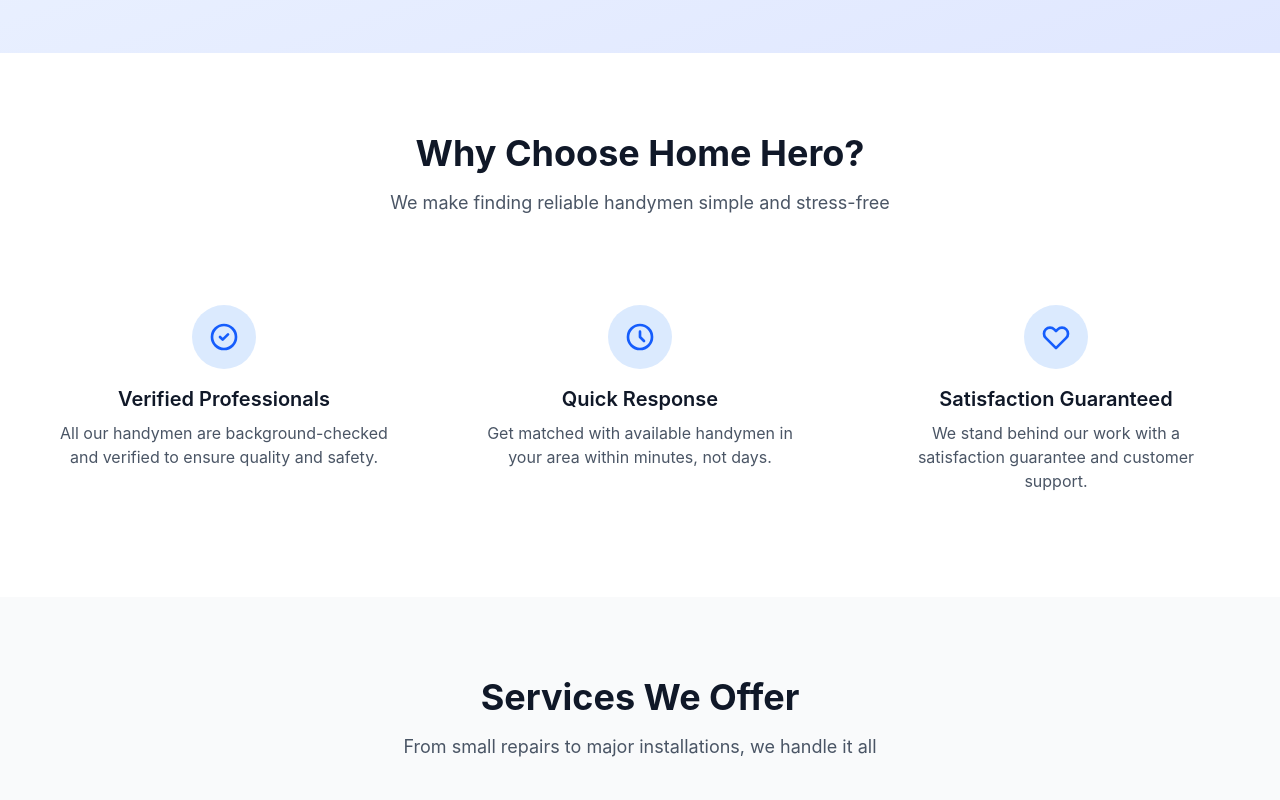
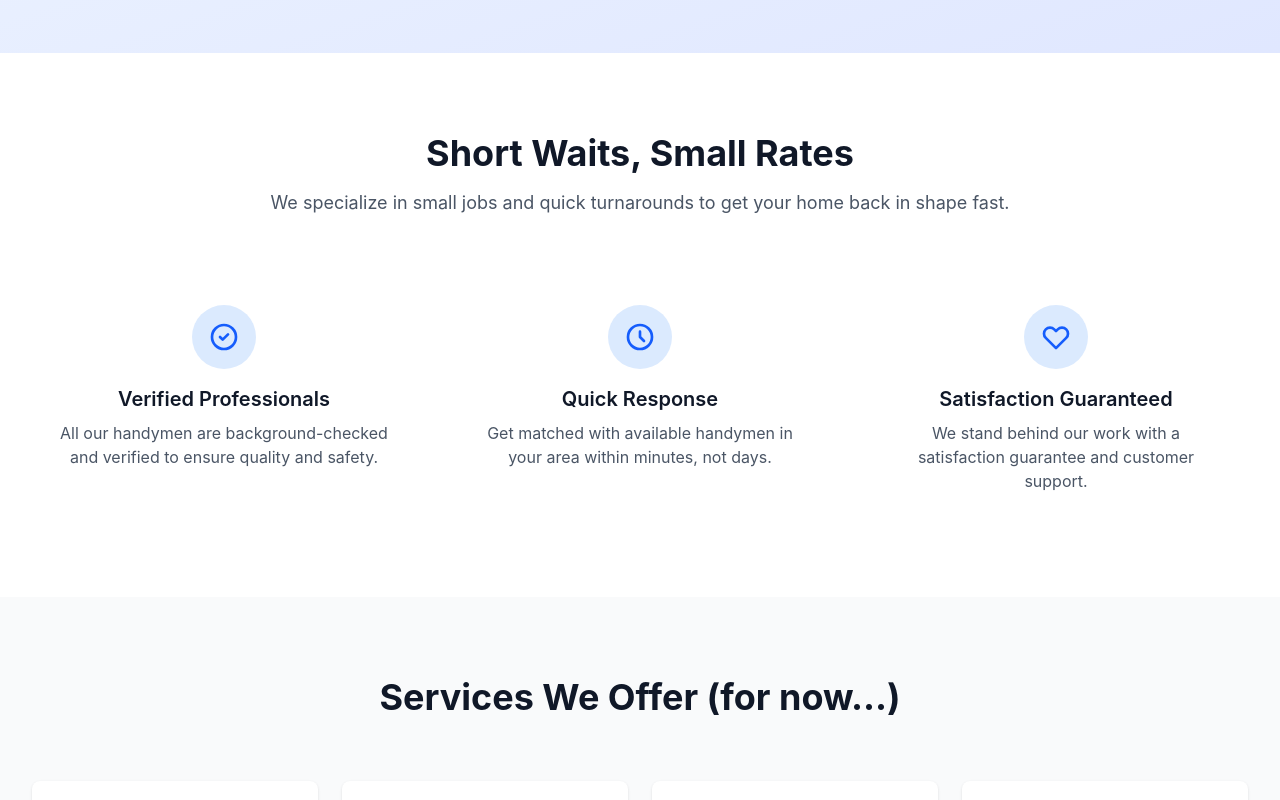
Before and after one commit to aaryan-rampal/home-hero, a React (Vite) app in the folder frontend/: page / in a window 1280 px wide. Shown: the part 440-1240 px from the top of the page. Built offline with nearby package versions, Linux system fonts and the light colour scheme.

Commit message:
feat: update Landing page headings and descriptions for clarity and engagement

```diff
--- a/frontend/src/pages/Landing.tsx
+++ b/frontend/src/pages/Landing.tsx
@@ -40,10 +40,10 @@ const Landing = () => {
         <div className="max-w-7xl mx-auto px-4 sm:px-6 lg:px-8">
           <div className="text-center mb-16">
             <h2 className="text-3xl md:text-4xl font-bold text-gray-900 mb-4">
-              Why Choose Home Hero?
+              Short Waits, Small Rates
             </h2>
             <p className="text-lg text-gray-600">
-              We make finding reliable handymen simple and stress-free
+              We specialize in small jobs and quick turnarounds to get your home back in shape fast.
             </p>
           </div>
 
@@ -95,11 +95,11 @@ const Landing = () => {
         <div className="max-w-7xl mx-auto px-4 sm:px-6 lg:px-8">
           <div className="text-center mb-16">
             <h2 className="text-3xl md:text-4xl font-bold text-gray-900 mb-4">
-              Services We Offer
+              Services We Offer (for now...)
             </h2>
-            <p className="text-lg text-gray-600">
-              From small repairs to major installations, we handle it all
-            </p>
+            {/* <p className="text-lg text-gray-600">
+              From small repairs to , we handle it all
+            </p> */}
           </div>
 
           <div className="grid grid-cols-2 md:grid-cols-4 gap-6">
```
